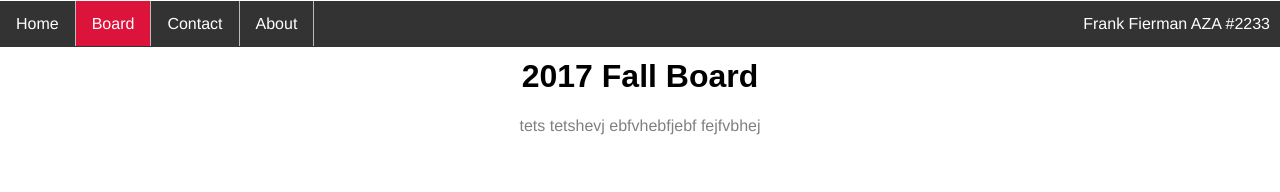
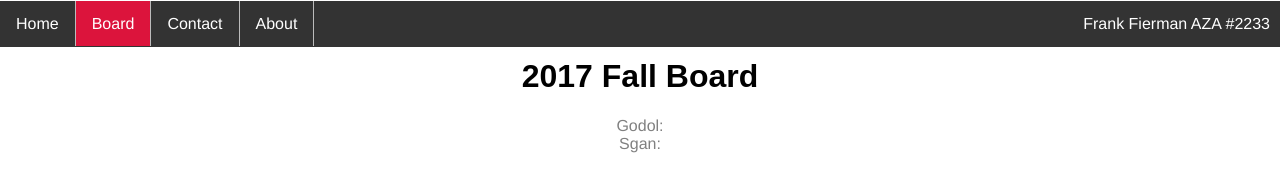
Before and after one commit to brandjay56/brandjay56.github.io, a plain HTML site: page board.html in a window 1280 px wide. Drawn offline with Linux system fonts and the light colour scheme.

Commit message:
Update board.html

```diff
--- a/board.html
+++ b/board.html
@@ -18,6 +18,7 @@
 	</div>
 
     <h1><br />2017 Fall Board</h1>
-    <p>tets tetshevj ebfvhebfjebf fejfvbhej</p>
+    <p>Godol:<br />
+	Sgan:</p>
 </body>
 </html>
```
